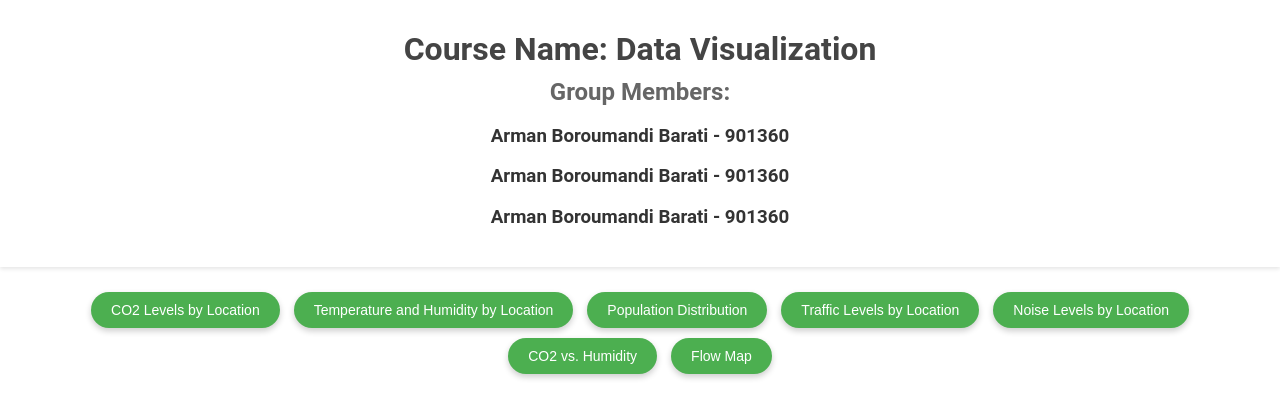
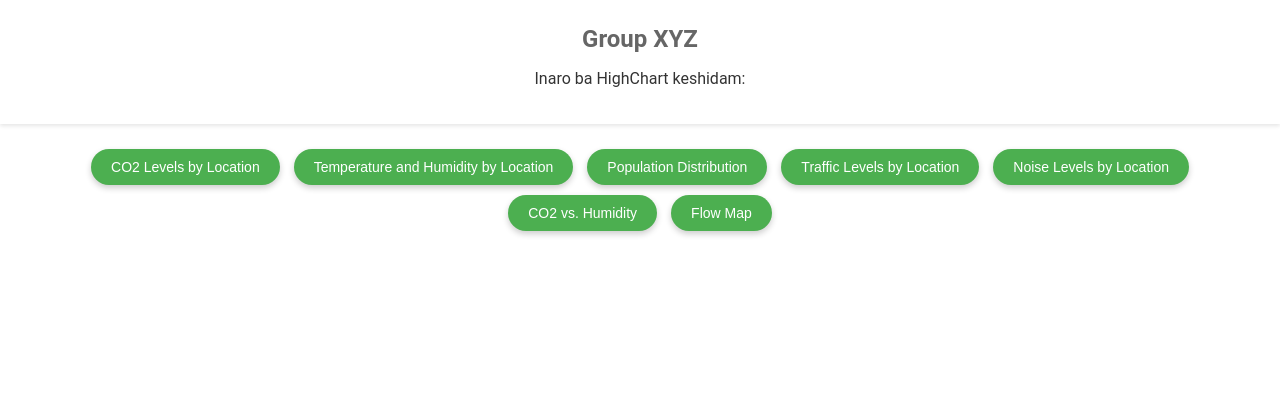
Before and after one commit to ArmanRten/HCI-GroupXYZ, a plain HTML site: page page1.html in a window 1280 px wide. Drawn offline with nearby package versions, Linux system fonts and the light colour scheme.

Commit message:
page1.html

```diff
--- a/page1.html
+++ b/page1.html
@@ -71,11 +71,9 @@
 </head>
 <body>
     <header>
-        <h1>Course Name: Data Visualization</h1>
-        <h2>Group Members:</h2>
-        <h3>Arman Boroumandi Barati - 901360</h3>
-        <h3>Arman Boroumandi Barati - 901360</h3>
-        <h3>Arman Boroumandi Barati - 901360</h3>
+    	<h2>Group XYZ</h2>
+        <p>Inaro ba HighChart keshidam: </p>
+
     </header>
 
     <div>
```
